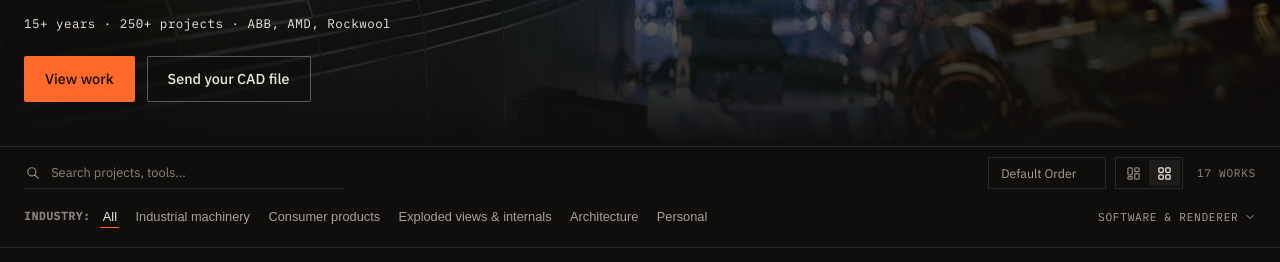
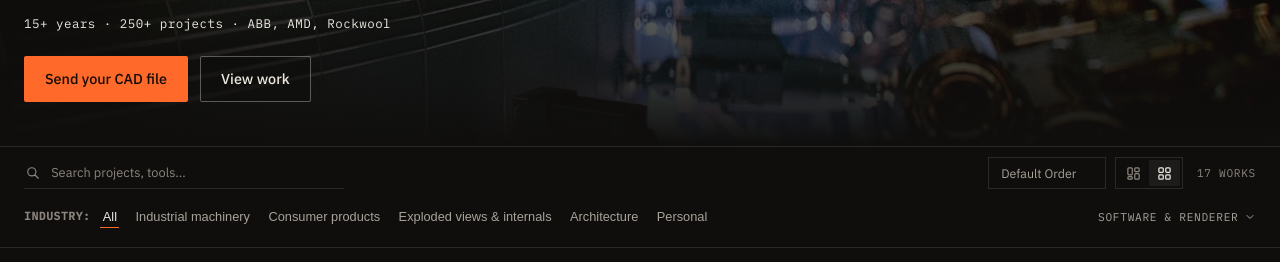
Before and after one commit to CodeSome3D/3d-viz-prtf, a plain HTML site: page index.html in a window 1280 px wide. Shown: the part 391-653 px from the top of the page. Drawn offline with Linux system fonts and the light colour scheme.

Commit message:
Hero: Send your CAD file as primary CTA
Co-Authored-By: Claude Opus 5.5 <noreply@anthropic.com>

```diff
--- a/index.html
+++ b/index.html
@@ -874,8 +874,9 @@
       <p class="hero-proof" data-i18n="hero.proof">15+ years · 250+ projects · ABB, AMD, Rockwool</p>
 
       <div class="hero-actions">
-        <a href="#work" class="btn btn-primary hero-btn" data-i18n="hero.viewWork">View work</a>
-        <a href="#contact" class="btn btn-outline hero-btn" data-i18n="hero.sendCad">Send your CAD file</a>
+        <!-- Main call to action: get in touch; browsing the work is the secondary action -->
+        <a href="#contact" class="btn btn-primary hero-btn" data-i18n="hero.sendCad">Send your CAD file</a>
+        <a href="#work" class="btn btn-outline hero-btn" data-i18n="hero.viewWork">View work</a>
       </div>
     </div>
   </section>
```
